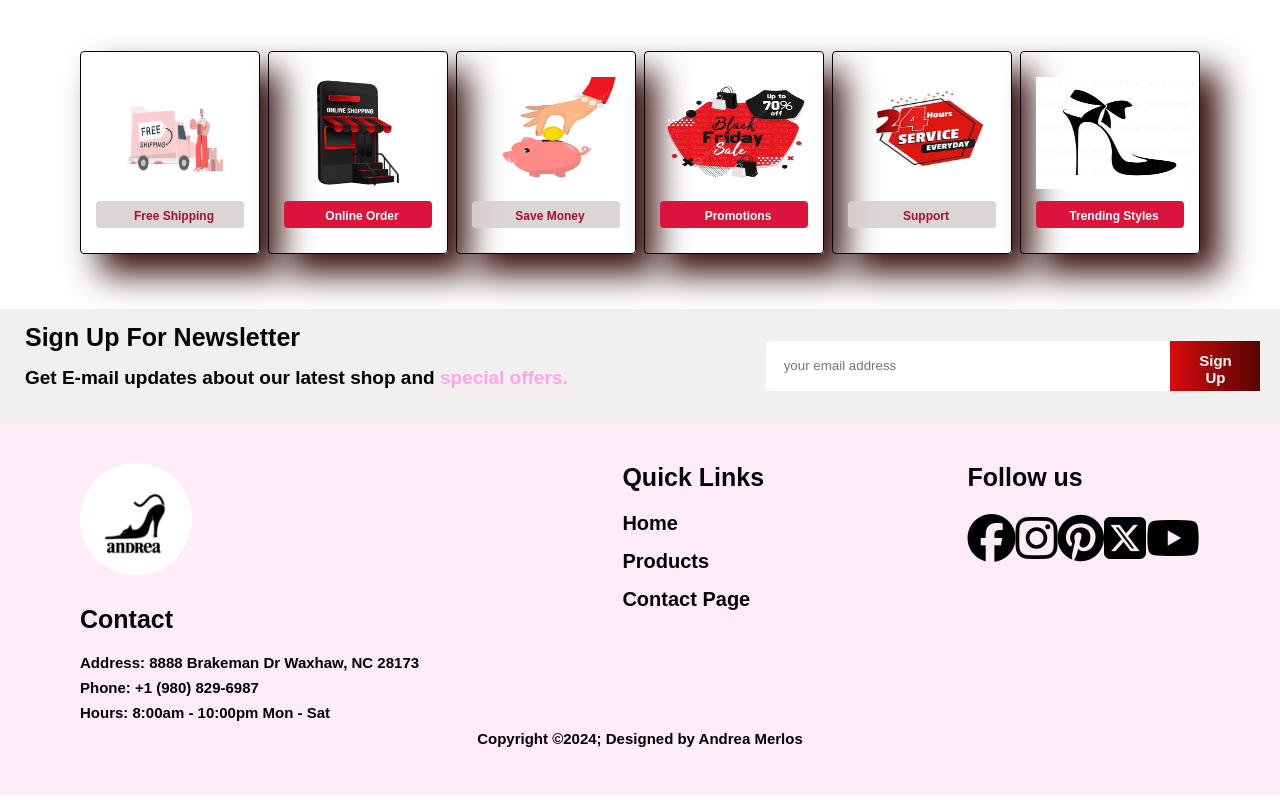
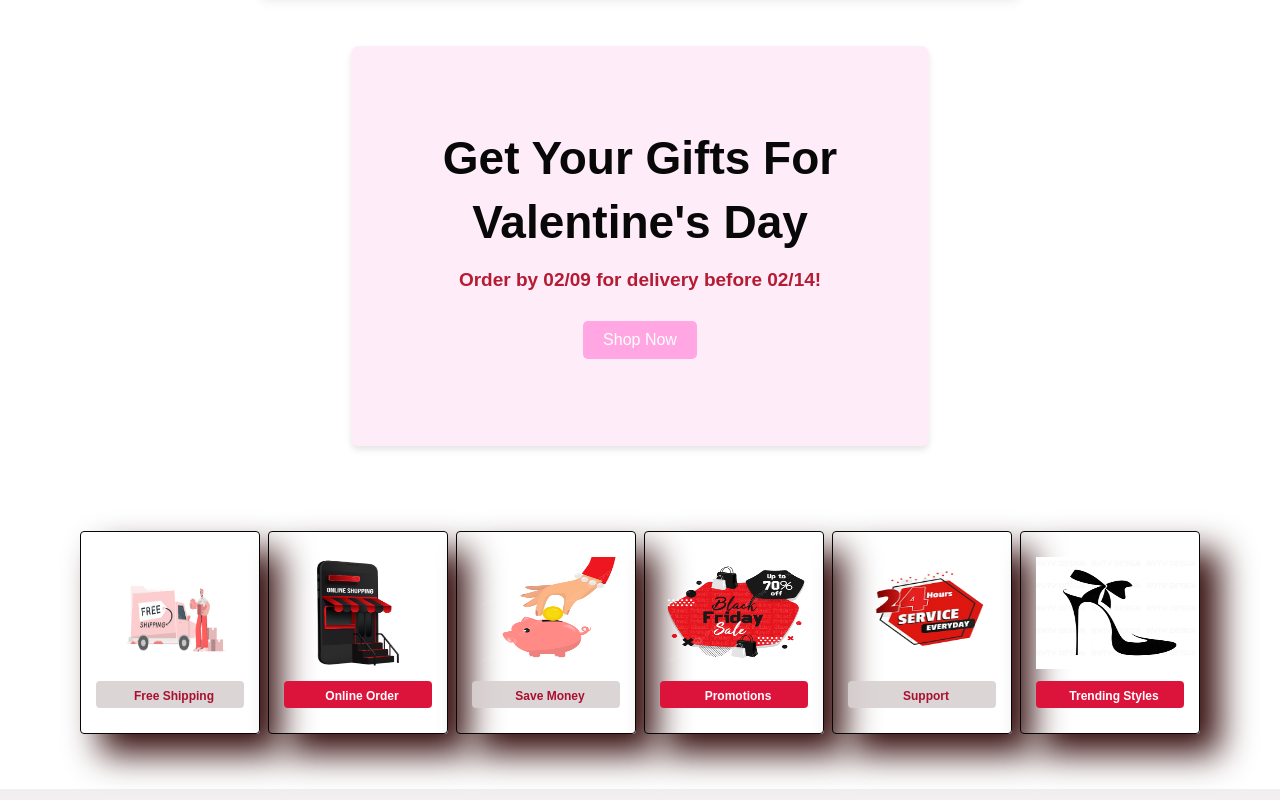
Before and after one commit to andrea-merlos/e-commerceVReact, a React app: page / in a window 1280 px wide. Shown: the part 1320-2120 px from the top of the page. Built offline with nearby package versions, Linux system fonts and the light colour scheme; no server answers; the HTML template or start-up script is replaced by a standard one.

Commit message:
added slider text-box

```diff
--- a/src/components/CSSSlider.css
+++ b/src/components/CSSSlider.css
@@ -1,7 +1,6 @@
 .slider-wrapper {
   width: 100%;
   max-width: 800px;
-  margin: 0 auto;
   padding: 20px;
 }
 
@@ -99,3 +98,36 @@
     font-size: 1rem;
   }
 }
+.slider-promo-container {
+  display: flex;
+  justify-content: center; /* Centers children horizontally */
+  align-items: center; /* Centers children vertically */
+  gap: 20px; /* Space between slider and text box */
+  margin: 20px 0;
+  flex-wrap: wrap; /* Allows children to wrap on smaller screens */
+}
+
+.promo-text-box {
+  width: 578px;
+  height: 400px;
+  padding-top: 80px;
+  margin: 10px;
+  background-color: #ffecf9;
+  border-radius: 8px;
+  box-shadow: 0 4px 6px rgba(0, 0, 0, 0.1);
+  text-align: center;
+}
+
+.promo-link {
+  display: inline-block;
+  margin-top: 10px;
+  padding: 10px 20px;
+  background-color: #ffa6e3; /* Button color */
+  color: white;
+  text-decoration: none;
+  border-radius: 5px;
+}
+
+.promo-link:hover {
+  background-color: #ff4c3b; /* Darker shade for hover effect */
+}
--- a/src/components/Footer.jsx
+++ b/src/components/Footer.jsx
@@ -44,7 +44,7 @@ const Footer = () => {
       </div>
       <div className="copyright">
         <p>
-          Copyright &copy;2024; Designed by{" "}
+          Copyright &copy;2025; Designed by{" "}
           <span className="designer">Andrea Merlos</span>
         </p>
       </div>
--- a/src/pages/Home.jsx
+++ b/src/pages/Home.jsx
@@ -2,12 +2,23 @@ import Hero from "../components/Hero";
 import FeaturedProducts from "../components/FeaturedProducts";
 import Newsletter from "../components/Newsletter";
 import CSSSlider from "../components/CSSSlider";
+import React from "react";
+import { Link } from "react-router-dom";
 
 const Home = ({ data }) => {
   return (
     <div>
       <Hero />
-      <CSSSlider products={data} />
+      <div className="slider-promo-container">
+        <CSSSlider products={data} />
+        <div className="promo-text-box">
+          <h2>Get Your Gifts For Valentine's Day</h2>
+          <p>Order by 02/09 for delivery before 02/14!</p>
+          <Link to="/product-page" className="promo-link">
+            Shop Now
+          </Link>
+        </div>
+      </div>
       <FeaturedProducts />
       <Newsletter />
     </div>
```
